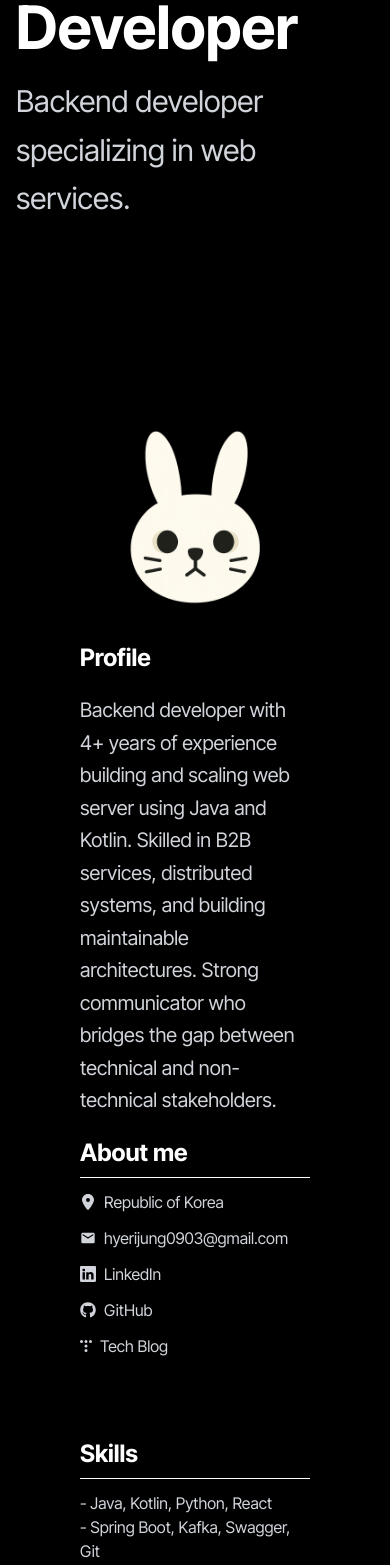
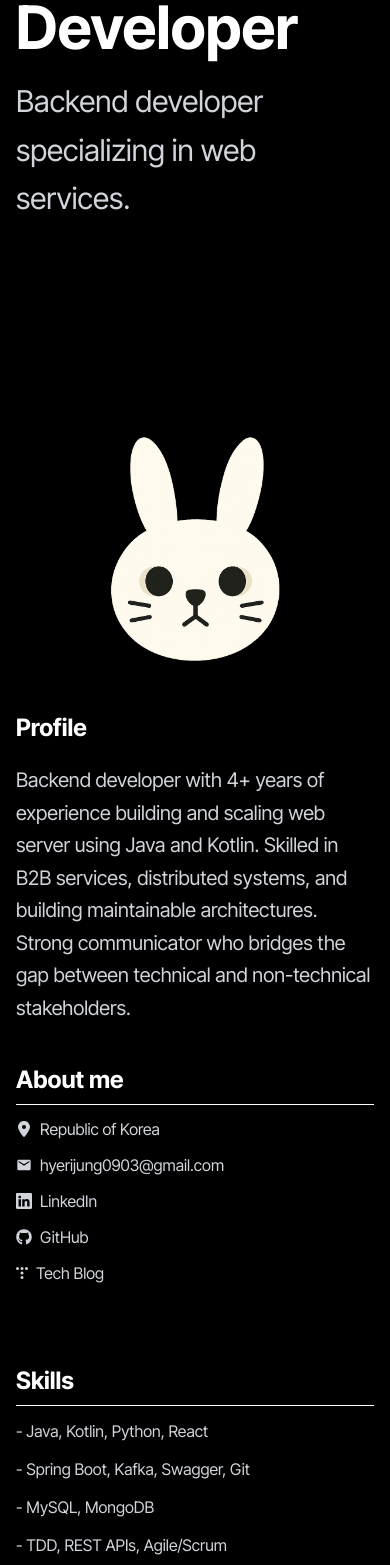
Before and after one commit to hyeri0903/hyeri0903.github.io, a Next.js app: page / in a window 390 px wide. Shown: the part 432-1997 px from the top of the page. Built offline with nearby package versions, Linux system fonts and the light colour scheme.

Commit message:
eidt: Profile css

```diff
--- a/components/Profile.tsx
+++ b/components/Profile.tsx
@@ -10,11 +10,10 @@ import Image from "next/image";
 export default function Profile() {
   return (
     <section className="min-h-screen flex flex-col md:flex-row bg-gray-200 dark:bg-black transition-colors justify-center">
-      <div className="max-w-3xl md:w-2/3 flex-shrink-0 flex flex-col px-20 justify-center">
+      <div className="w-full md:max-w-3xl md:w-2/3 flex-shrink-0 flex flex-col px-4 md:px-20 justify-center">
         <div className="flex items-center justify-center">
           <Image src="/profile.png" alt="rabbit" width={300} height={300} />
         </div>
-
         <h2 className="text-left text-2xl md:text-3xl font-bold text-gray-900 dark:text-white">
           Profile
         </h2>
@@ -26,8 +25,8 @@ export default function Profile() {
         </div>
       </div>
       {/* Profile Content (우측) */}
-      <div className="md:w-1/3 flex flex-col justify-center px-20 py-5">
-        <h2 className="text-left text-2xl md:text-3xl font-bold text-gray-900 dark:text-white">
+      <div className="w-full md:w-1/3 flex flex-col justify-center px-4 md:px-20 py-5">
+        <h2 className="mt-5 text-left text-2xl md:text-3xl font-bold text-gray-900 dark:text-white">
           About me
         </h2>
         <div className="lg:w-full sm:w-full h-[1px] bg-black dark:bg-white mt-2 mb-3"></div>
@@ -72,12 +71,12 @@ export default function Profile() {
               </li>
             </ul>
           </div>
-          <h2 className="mt-20 text-left text-2xl md:text-3xl font-bold text-gray-900 dark:text-white w-full">
+          <h2 className="mt-20 text-left text-2xl md:text-3xl font-bold text-gray-900 dark:text-white">
             Skills
           </h2>
           <div className="lg:w-full sm:w-full h-[1px] bg-black dark:bg-white mt-2 mb-3"></div>
-          <div className="text-baseleading-relaxed text-gray-700 dark:text-gray-300 font-normal">
-            <ul>
+          <div className="text-base leading-relaxed text-gray-700 dark:text-gray-300 font-normal">
+            <ul className="space-y-3">
               <li>- Java, Kotlin, Python, React</li>
               <li>- Spring Boot, Kafka, Swagger, Git</li>
               <li>- MySQL, MongoDB</li>
```
